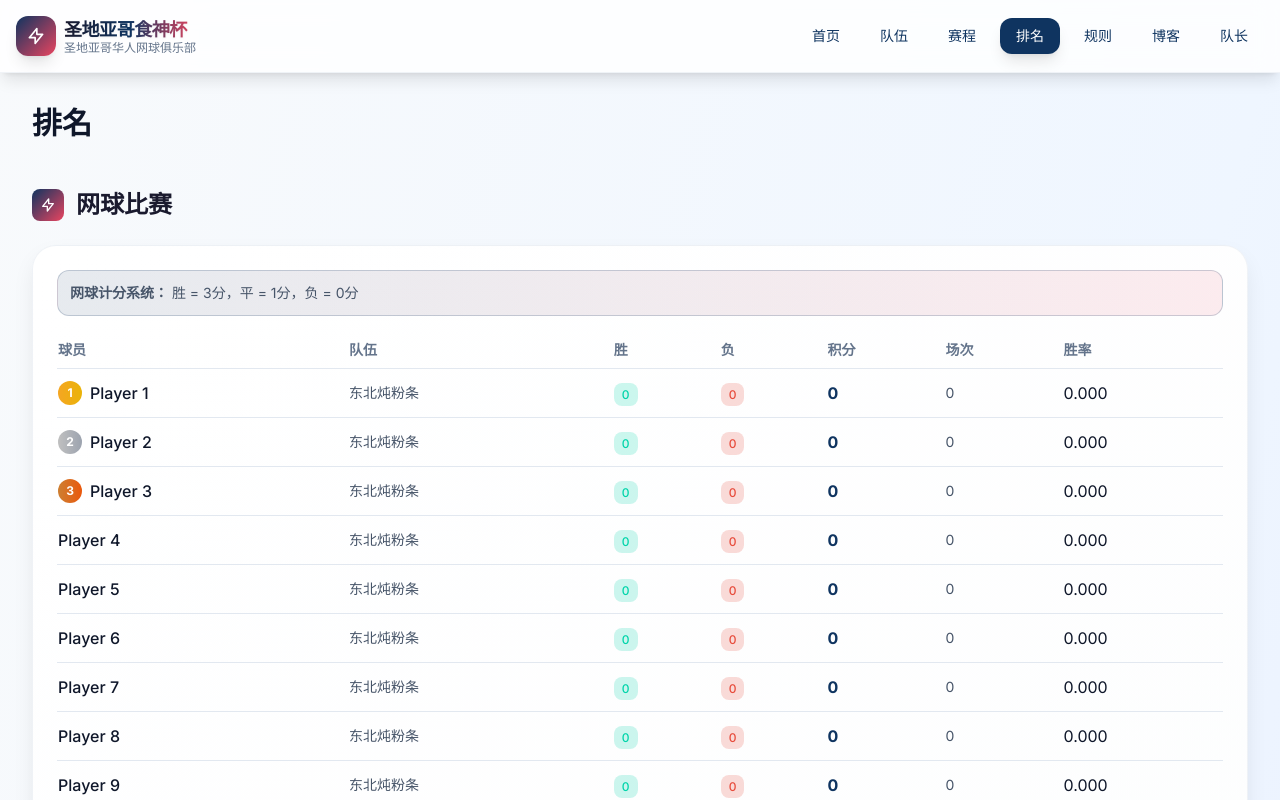
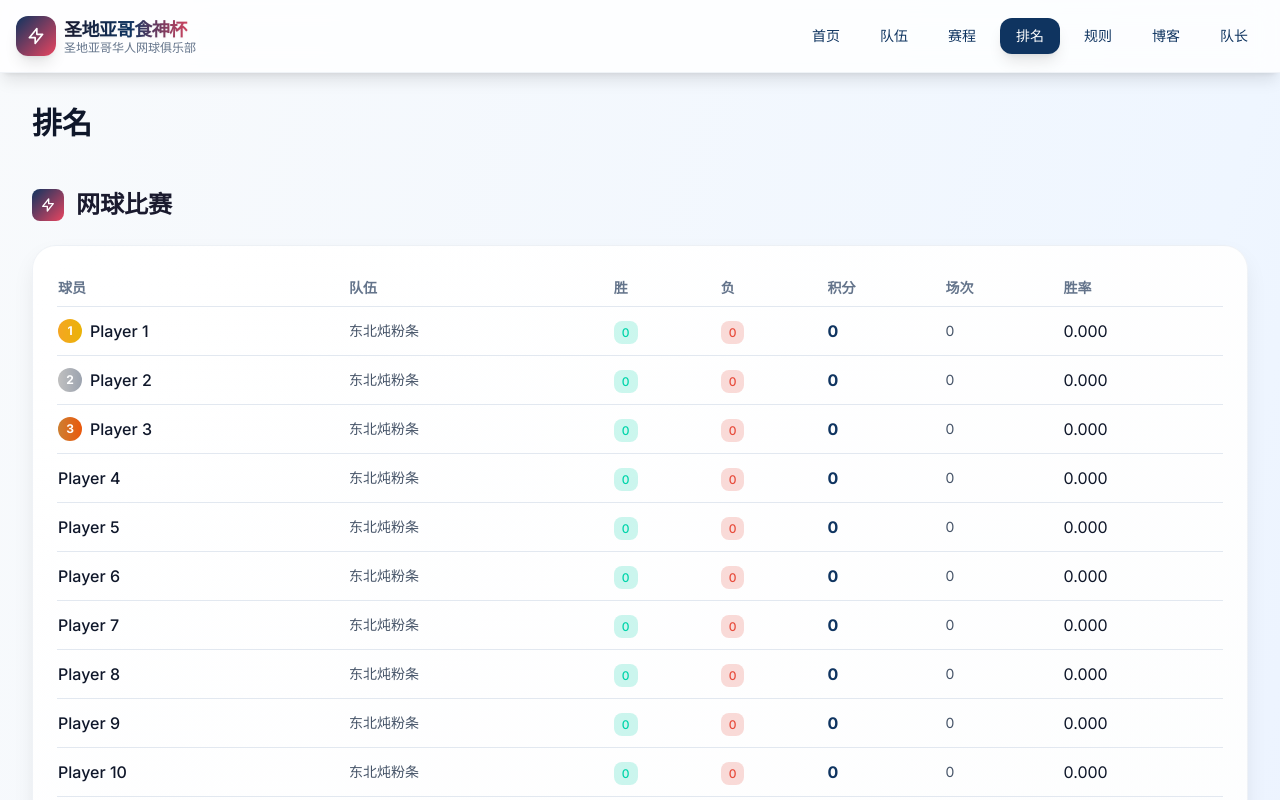
Before and after one commit to seghippo/foodgodcup.github.io, a Next.js app: page /standings in a window 1280 px wide. Shown: the top 800 px of the page. Built offline with nearby package versions, Linux system fonts and the light colour scheme.

Commit message:
Remove tennis scoring system description from tennis standings

```diff
--- a/app/standings/page.tsx
+++ b/app/standings/page.tsx
@@ -37,11 +37,6 @@ export default function StandingsPage() {
         </div>
 
         <div className="card overflow-x-auto">
-          <div className="mb-4 p-3 bg-gradient-to-r from-league-accent/10 to-league-highlight/10 rounded-xl border border-league-accent/20">
-            <p className="text-sm text-slate-600 dark:text-slate-400">
-              <strong>{t('standings.tennisScoring')}</strong> {t('standings.tennisScoringDesc')}
-            </p>
-          </div>
 
           <table className="w-full text-left">
             <thead className="text-sm text-slate-500">
```
